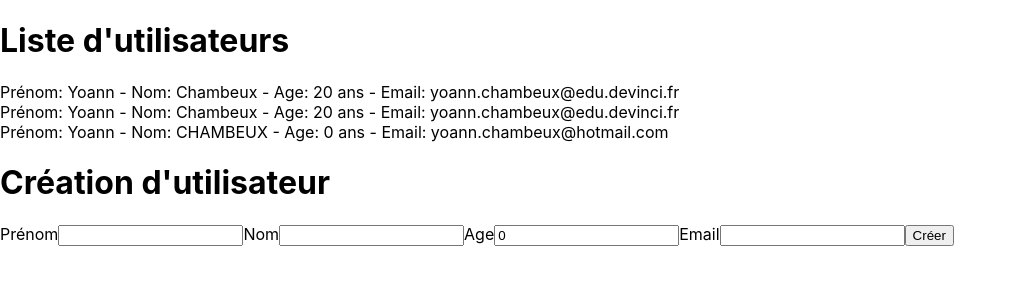
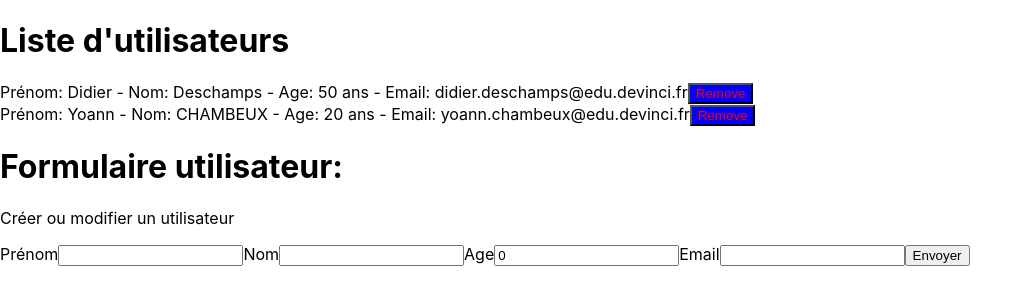
Before and after one commit to Yoann-CH/TP_React, a React (Create React App) app: page / in a window 1280 px wide. Shown: the top 304 px of the page, without its empty margins (0-1032 px from the left). Built offline with nearby package versions, Linux system fonts and the light colour scheme; data requests are answered from the project's data file.

Commit message:
Update PUT and DELETE

```diff
--- a/db.json
+++ b/db.json
@@ -15,24 +15,17 @@
   ],
   "users": [
     {
-      "id": 1,
-      "name": "Yoann",
-      "lastname": "Chambeux",
-      "age": 20,
-      "email": "yoann.chambeux@edu.devinci.fr"
-    },
-    {
       "id": 2,
-      "name": "Yoann",
-      "lastname": "Chambeux",
-      "age": 20,
-      "email": "yoann.chambeux@edu.devinci.fr"
+      "name": "Didier",
+      "lastname": "Deschamps",
+      "age": 50,
+      "email": "didier.deschamps@edu.devinci.fr"
     },
     {
       "name": "Yoann",
       "lastname": "CHAMBEUX",
-      "age": 0,
-      "email": "yoann.chambeux@hotmail.com",
+      "age": "20",
+      "email": "yoann.chambeux@edu.devinci.fr",
       "id": 3
     }
   ]
--- a/src/App.js
+++ b/src/App.js
@@ -1,12 +1,9 @@
-import { useState } from "react";
-import AddUserForm from "./views/TP3/AddUserForm";
 import UserList from "./views/TP3/UserList";
 
 function App() {
   return (
     <>
       <UserList/>
-      <AddUserForm/>
     </>
   );
 }
--- a/src/components/ListContainer.js
+++ b/src/components/ListContainer.js
@@ -1,4 +1,5 @@
 import { useEffect, useState } from "react";
+import { deleteUser } from "../views/TP3/api";
 
 export default function ListContainer({
   initialItems = [],
@@ -21,6 +22,7 @@ export default function ListContainer({
   if (availableActions.remove) {
     listeners.remove = function () {
       setItems(items.filter((item) => item[keyProp] !== this[keyProp]));
+      deleteUser(this[keyProp]);
     };
   }
 
@@ -42,7 +44,6 @@ export default function ListContainer({
 
   return (
     <>
-      {availableActions.add && <AddForm onSubmit={listeners.add} />}
       {items.map(
         (item) =>
           console.log(item, item[keyProp]) || (
@@ -54,6 +55,7 @@ export default function ListContainer({
             />
           )
       )}
+      {availableActions.add && <AddForm onSubmit={listeners.add} />}
     </>
   );
 }
--- a/src/views/TP3/UpdateUserForm.js
+++ /dev/null
@@ -1,42 +0,0 @@
-import React, { useState } from 'react';
-import { editUser } from './api';
-
-const initialValue = {
-    name: "",
-    username : "",
-    age: 0,
-    email: "",
-}
-
-export default function EditUserForm(){
-
-    const [user, setUser] = useState(initialValue);
-    const {name, lastname, age, email} = user;
-
-    const onValueChange = (e) =>
-    {
-        setUser({...user, [e.target.name]: e.target.value});
-    }
-
-    function handleSubmit(e) {
-        e.preventDefault();
-        editUser(user);
-    }
-
-    return (
-        <div>
-            <h1>Création d'utilisateur</h1>
-            <form onSubmit={handleSubmit}>
-                <label for="name">Prénom</label>
-                <input name="name" onChange={(e) => onValueChange(e)} value={name}></input>
-                <label for="lastname">Nom</label>
-                <input name="lastname" onChange={(e) => onValueChange(e)} value={lastname}></input>
-                <label for="age">Age</label>
-                <input name="age" onChange={(e) => onValueChange(e)} value={age}></input>
-                <label for="email">Prénom</label>
-                <input name="email" onChange={(e) => onValueChange(e)} value={email}></input>
-                <input type="submit" value="Créer"></input>
-            </form>
-        </div>
-    )
-}
--- a/src/views/TP3/AddUserForm.js
+++ b/src/views/TP3/UserForm.js
@@ -1,5 +1,5 @@
 import React, { useState, useEffect } from 'react';
-import { addUser } from './api';
+import { addUser, editUser, getallUsers } from './api';
 
 const initialValue = {
     name: "",
@@ -8,7 +8,7 @@ const initialValue = {
     email: "",
 }
 
-export default function AddUserForm(){
+export default function UserForm(){
 
     const [user, setUser] = useState(initialValue);
     const {name, lastname, age, email} = user;
@@ -18,9 +18,23 @@ export default function AddUserForm(){
         setUser({...user, [e.target.name]: e.target.value});
     }
 
+    const [users, setUsers] = useState([]);
 
-    function handleSubmit(e) {
-        e.preventDefault();
+    useEffect(() => {
+        getallUsers().then((data) => {
+          setUsers(data);
+        });
+      }, [])
+
+
+
+    function handleSubmit() {
+        for(let n of users){
+            if(n.name.toLowerCase() === user.name.toLowerCase() && n.lastname.toLowerCase() === user.lastname.toLowerCase()){
+                editUser(n.id,user)
+                return
+            }
+        }
         addUser(user);
     }
 
@@ -28,7 +42,8 @@ export default function AddUserForm(){
 
     return (
         <div>
-            <h1>Création d'utilisateur</h1>
+            <h1>Formulaire utilisateur:</h1>
+            <p>Créer ou modifier un utilisateur</p>
             <form onSubmit={handleSubmit}>
                 <label for="name">Prénom</label>
                 <input name="name" onChange={(e) => onValueChange(e)} value={name}></input>
@@ -38,7 +53,7 @@ export default function AddUserForm(){
                 <input type="number" name="age" onChange={(e) => onValueChange(e)} value={age}></input>
                 <label for="email">Email</label>
                 <input name="email" onChange={(e) => onValueChange(e)} value={email}></input>
-                <input type="submit" value="Créer"></input>
+                <input type="submit" value="Envoyer"></input>
             </form>
         </div>
     )
--- a/src/views/TP3/UserList.js
+++ b/src/views/TP3/UserList.js
@@ -1,16 +1,18 @@
 import { useEffect, useState } from "react";
-import { deleteUser ,getallUsers } from './api';
-import EditUserForm from './UpdateUserForm';
+import { getallUsers } from './api';
+import Button from "../../components/Button";
+import UserForm from "./UserForm";
 import ListContainer from "../../components/ListContainer";
 
 
 
 export default function UserList (){
 
-  function UserItem({ item }) {
+  function UserItem({ item, onRemove }) {
     return (
       <div>
         Prénom: {item.name} - Nom: {item.lastname} - Age: {item.age} ans - Email: {item.email}
+        <Button title="Remove" onClick={onRemove} />
       </div>
     );
   }
@@ -23,14 +25,6 @@ export default function UserList (){
     });
   }, [])
 
-  console.log(users)
-
-  const deleteData = async (id) => {
-      await deleteUser(id);
-      getallUsers().then((data) => {
-        setUsers(data);
-      });
-  }
 
   return (
     <>
@@ -38,7 +32,12 @@ export default function UserList (){
       <ListContainer
         initialItems={users}
         ListItem={UserItem}
-        availableActions={{}}
+        AddForm={UserForm}
+        availableActions={{
+          add: true,
+          remove: true,
+          edit: true,
+        }}
       />
     </>
   )
--- a/src/views/TP3/api.js
+++ b/src/views/TP3/api.js
@@ -20,19 +20,25 @@ export const addUser = (user) => {
     });
 }
 
-export const editUser = async (id, user) => {
-    return await fetch(`${url}/${id}`, {
+export const editUser = (id, user) => {
+    return fetch(`${url}/${id}`, {
         method: 'PUT',
         headers: {
-            'Content-Type': 'application/json',
-        },
-        body: user
+            Accept: 'application/json',
+            'Content-Type': 'application/json'
+          },
+          body: JSON.stringify({
+            name: user.name,
+            lastname: user.lastname,
+            age: user.age,
+            email: user.email
+          })
     });
 }
 
 
-export const deleteUser = async (id) => {
-    return await fetch(`${url}/${id}`, {
+export const deleteUser = (id) => {
+    return fetch(`${url}/${id}`, {
         method: 'DELETE'
       });
 }
```
